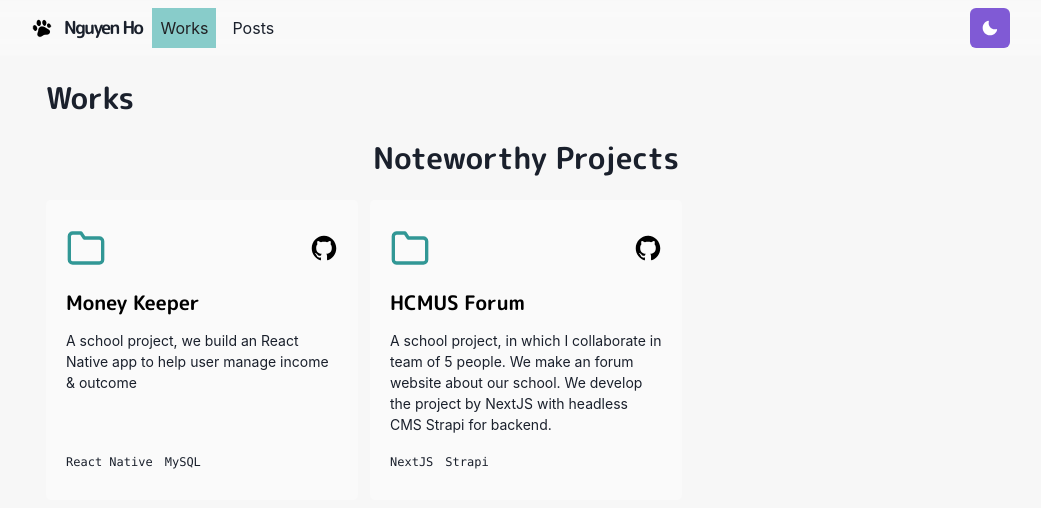
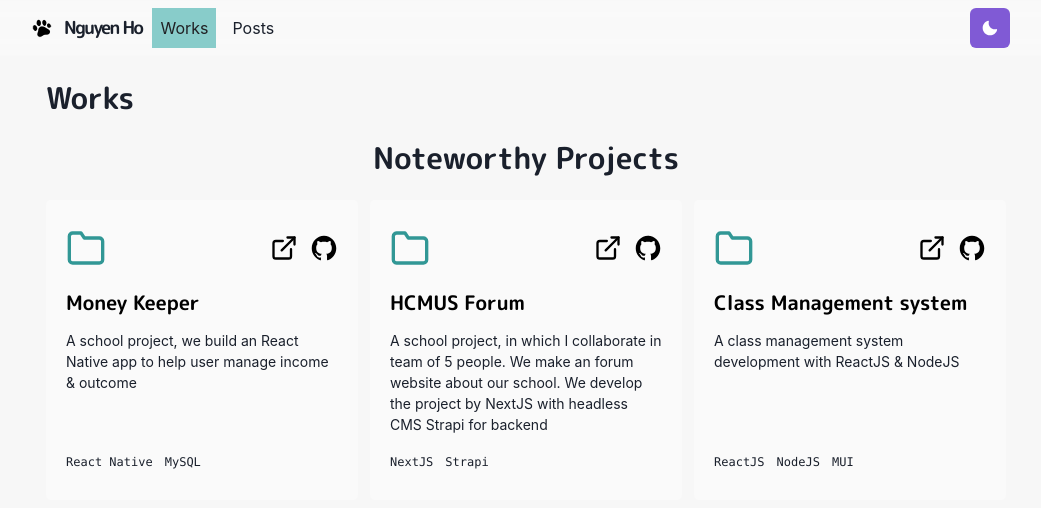
Before and after one commit to nguyen315/portfolio, a Next.js app: page /works in a window 1280 px wide. Shown: the top 508 px of the page, without its empty margins (114-1155 px from the left). Built offline with nearby package versions, Linux system fonts and the light colour scheme.

Commit message:
Add classroom management project & implement external link

```diff
--- a/components/project-item.js
+++ b/components/project-item.js
@@ -6,10 +6,11 @@
   Icon,
   Link,
   Text,
-  useColorModeValue
+  useColorModeValue,
+  Stack
 } from '@chakra-ui/react'
 import styled from '@emotion/styled'
-import { FiFolder } from 'react-icons/fi'
+import { FiFolder, FiExternalLink } from 'react-icons/fi'
 import { IoLogoGithub } from 'react-icons/io'
 
 const Wrapper = styled(Flex)`
@@ -56,6 +57,14 @@
             color={useColorModeValue('teal.500', 'teal.200')}
           />
         </Box>
+        <Stack direction="row" spacing={3}>
+          <LinkIcon
+            href={href}
+            color={useColorModeValue('black', 'white')}
+            target="_blank"
+          >
+            <Icon w={7} h={7} as={FiExternalLink}></Icon>
+          </LinkIcon>
           <LinkIcon
             href={github}
             target="_blank"
@@ -63,6 +72,7 @@
           >
             <Icon w={7} h={7} as={IoLogoGithub}></Icon>
           </LinkIcon>
+        </Stack>
       </Flex>
 
       <Box>
--- a/components/projects.js
+++ b/components/projects.js
@@ -19,9 +19,16 @@
         <ProjectItem
           title="HCMUS Forum"
           description="A school project, in which I collaborate in team of 5 people. We make an forum website about our school.
-            We develop the project by NextJS with headless CMS Strapi for backend."
+            We develop the project by NextJS with headless CMS Strapi for backend"
           github="https://github.com/k18-hcmus/wiki-hcmus/"
           techs={['NextJS', 'Strapi']}
+        />
+        <ProjectItem
+          title="Class Management system"
+          description="A class management system development with ReactJS & NodeJS"
+          github="https://github.com/k18-hcmus/classroom-client"
+          href="https://classroom-nnn-ck.herokuapp.com/home"
+          techs={['ReactJS', 'NodeJS', 'MUI']}
         />
       </SimpleGrid>
     </>
```
Lines whose indentation alone changed are shown as unchanged.
